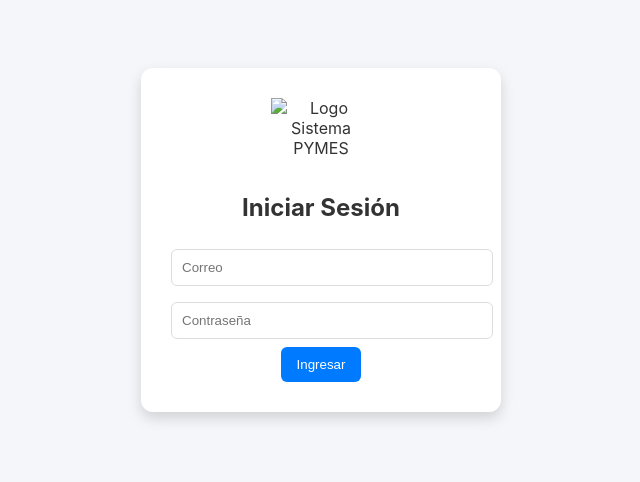
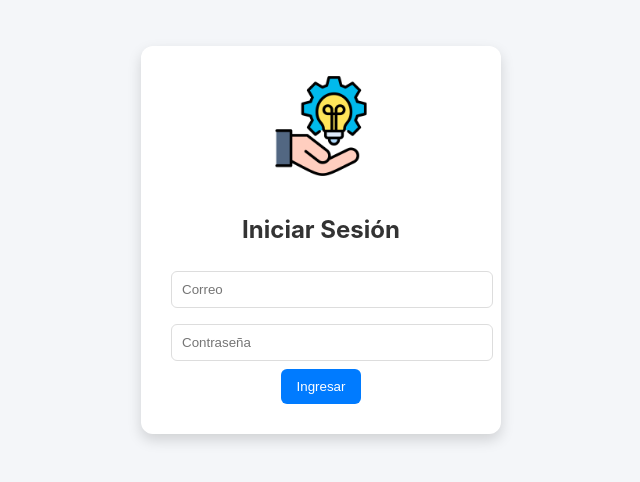
Before and after one commit to DavidGRosero/Sistema-de-Informacion, a website: page frontend-pymes/login.html in a window 1280 px wide. Shown: the part 160-642 px from the top of the page, without its empty margins (319-959 px from the left). Drawn offline with Linux system fonts and the light colour scheme; the site is published under a folder, as on GitHub Pages, so addresses that start at the root find nothing.

Commit message:
Actualizacion con .bat

```diff
--- a/frontend-pymes/login.html
+++ b/frontend-pymes/login.html
@@ -8,7 +8,7 @@
 <body class="login-body">
   <div class="login-box fade-in">
     <!-- Imagen opcional arriba -->
-    <img src="/img/Icono.png" alt="Logo Sistema PYMES" style="max-width:100px; margin-bottom:15px;">
+    <img src="img/Icono.png" alt="Logo Sistema PYMES" style="max-width:100px; margin-bottom:15px;">
 
     <h2>Iniciar Sesión</h2>
     <form id="formLogin">
```
Also changed, not shown: backend/package.json (+18 -6 lines), frontend-pymes/img/Icono.png (renamed from img/Icono.png), 2 other files.
